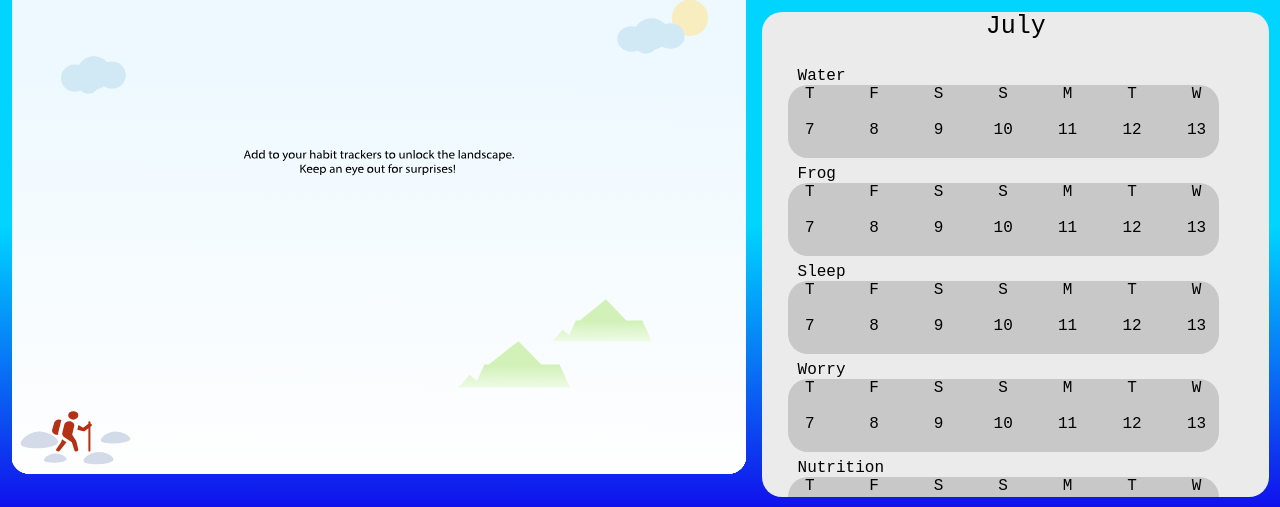
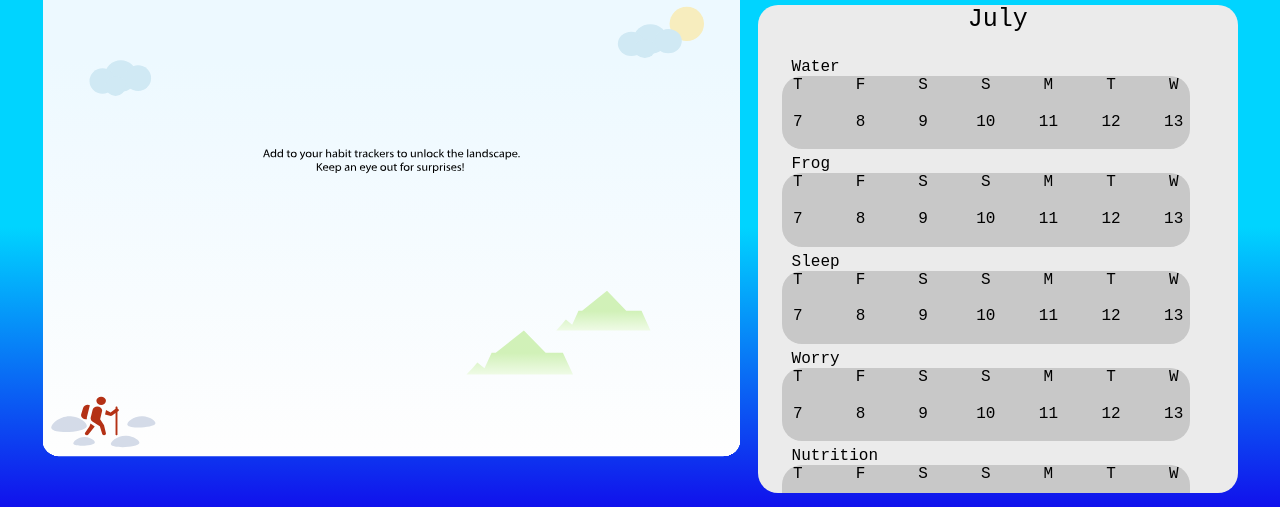
Before and after one commit to danzam284/DailyTracker, a website: page homescreen.html in a window 1280 px wide. Shown: the part 293-800 px from the top of the page. Drawn offline with nearby package versions, Linux system fonts and the light colour scheme; no server answers.

Commit message:
bug fix?

```diff
--- a/mem.txt
+++ b/mem.txt
@@ -152,3 +152,4 @@
 *Daniel Zamloot, dzamloot@gmail.com
 *Daniel Zamloot, dzamloot@gmail.com
 *Remy, remy@email.com
+*Daniel Zamloot, dzamloot@gmail.com
--- a/public/style/homepage.css
+++ b/public/style/homepage.css
@@ -161,10 +161,11 @@ label {
 }
 #box {
     resize:none;
-    width: 100%;
+    width: 95%;
     height: 95%;
     display: grid;
-    gap: 10px;
+    gap: 1%;
+    margin-left: 2.5%;
 }
 body {
     background: linear-gradient(0deg,rgba(2, 0, 36, 1) 0%,rgba(17, 17, 236, 1) 0%,rgba(0, 212, 255, 1) 35%);
```
Also changed, not shown: 1 other file.
